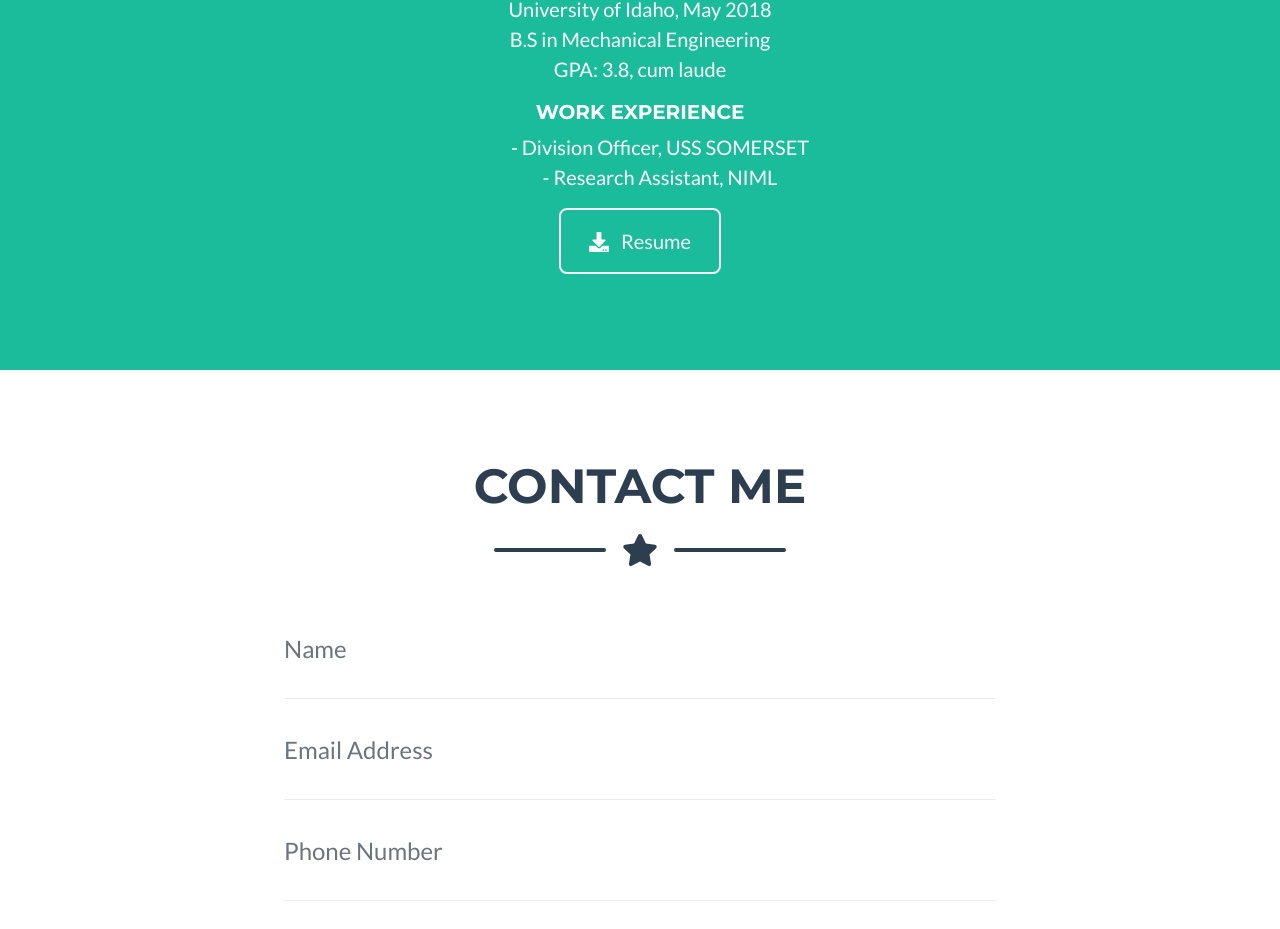
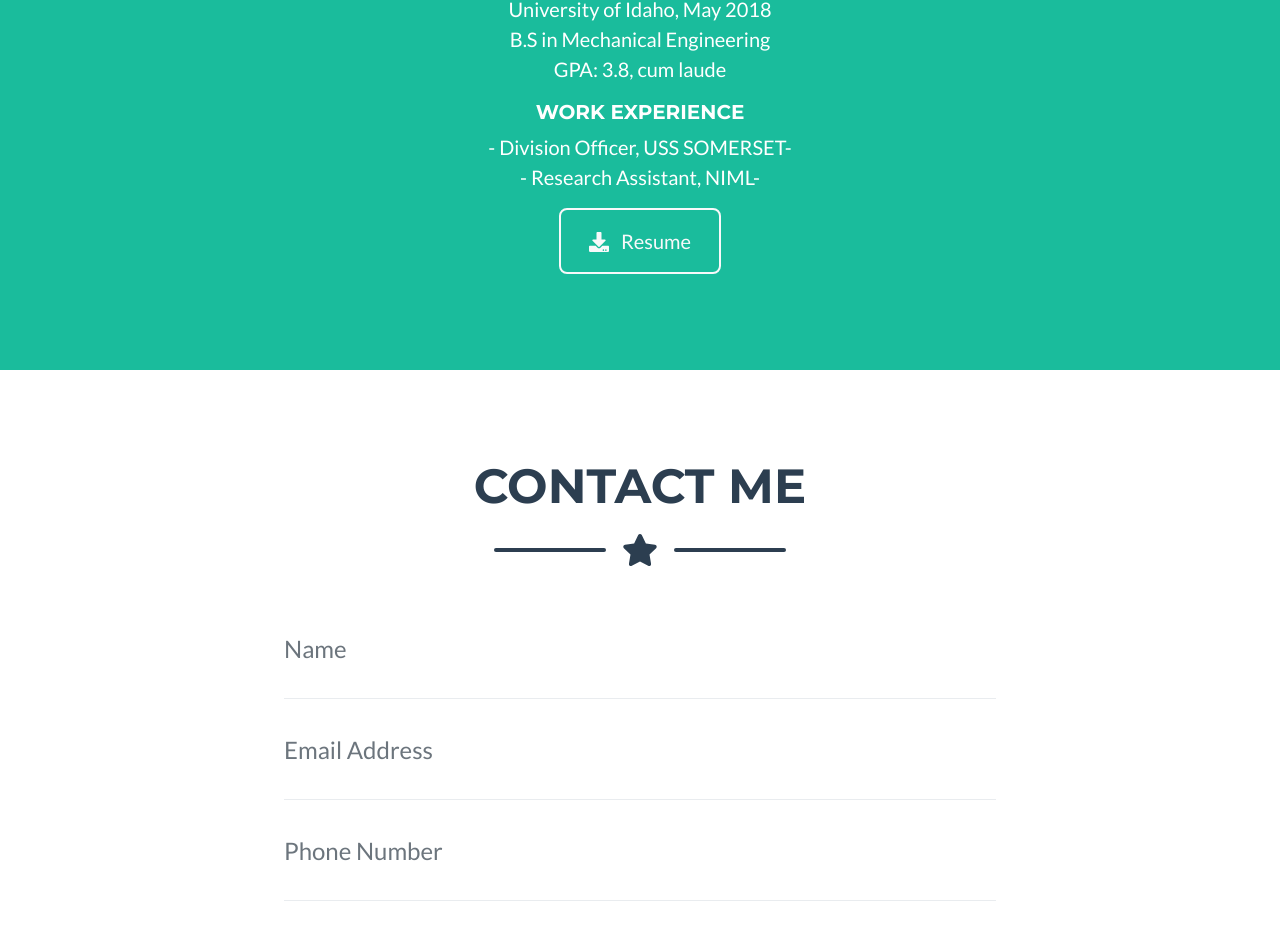
Before and after one commit to aldr1383/aldr1383.github.io, a plain HTML site: page index.html in a window 1280 px wide. Shown: the part 2179-3108 px from the top of the page. Drawn offline with nearby package versions, Linux system fonts and the light colour scheme.

Commit message:
Update index.html

```diff
--- a/index.html
+++ b/index.html
@@ -147,10 +147,10 @@
                                     <p class="mt-0 mb-0 lead text-white text-center"> B.S in Mechanical Engineering</p>
                                     <p class="mt-0 mb-0 lead text-white text-center"> <b>GPA: 3.8, cum laude</b></p>
                                     <h5 class="mt-3 mb-0 h5 text-uppercase text-white text-center">Work Experience</h5>
-                                    <ul>
-                                    <p class="mt-2 mb-0 lead text-white text-center">- Division Officer, USS SOMERSET</p>
-                                    <p class="mt-0 mb-0 lead text-white text-center">- Research Assistant, NIML</p>
-                                    </ul>
+
+                                    <p class="mt-2 mb-0 lead text-white text-center">- Division Officer, USS SOMERSET-</p>
+                                    <p class="mt-0 mb-0 lead text-white text-center">- Research Assistant, NIML-</p>
+
                                 </p>
 
 
```
